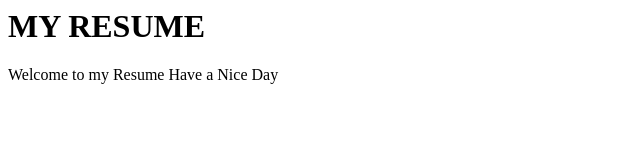
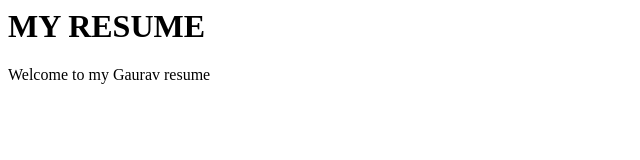
Before and after one commit to Shounak3904/Resume, a plain HTML site: page index.html in a window 1280 px wide. Shown: the full height of the page, 0-640 px from the left. Drawn offline with Linux system fonts and the light colour scheme.

Commit message:
Update index.html

```diff
--- a/index.html
+++ b/index.html
@@ -4,6 +4,6 @@
     </head>
     <body>
         <h1>MY RESUME</h1>
-        <p>Welcome to my Resume Have a Nice Day</p>
+        <p>Welcome to my Gaurav resume </p>
     </body>
 </html>
```
